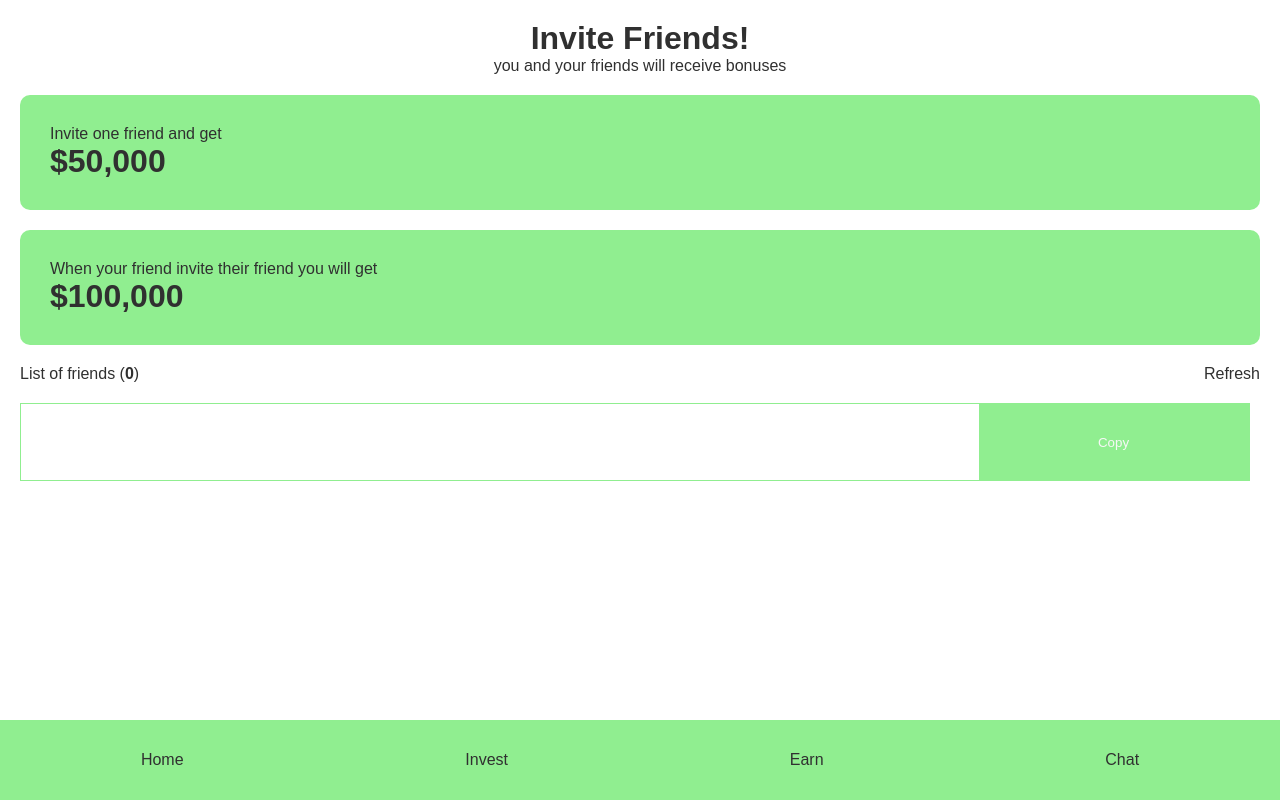
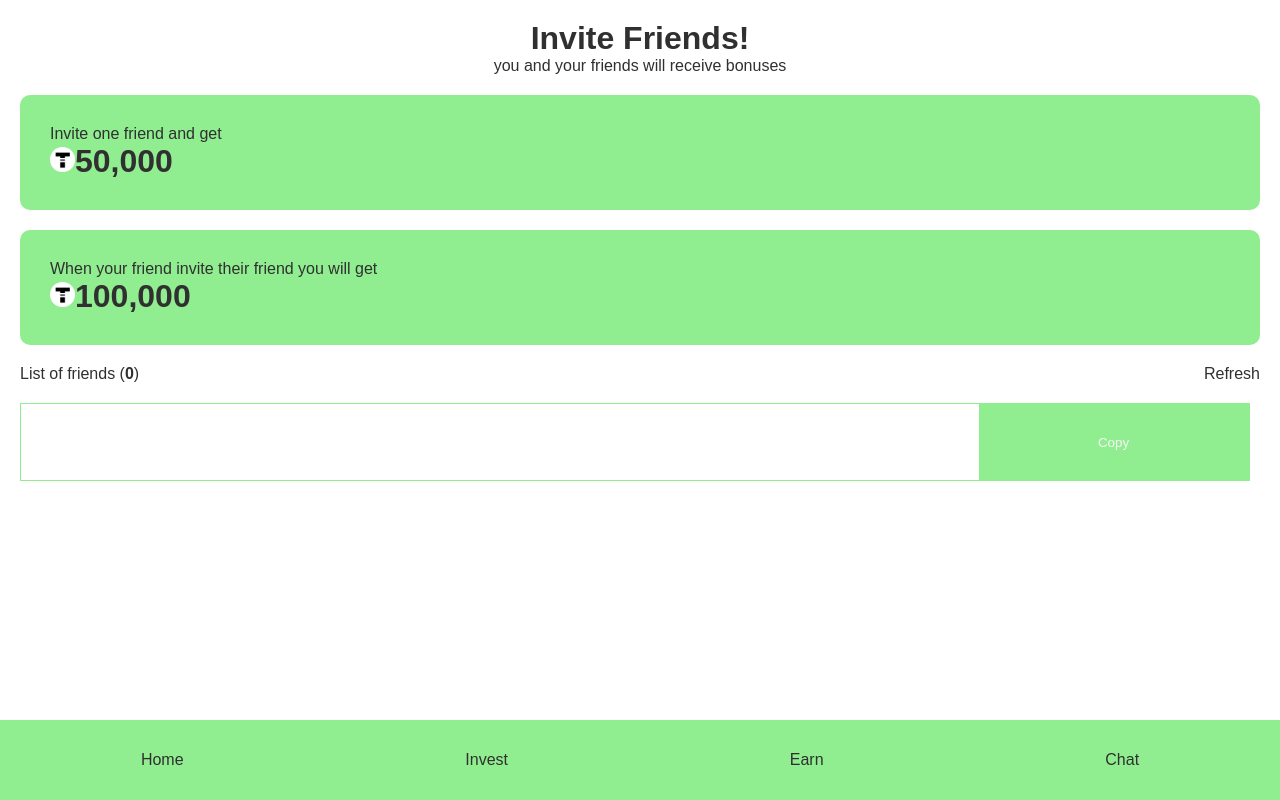
Before and after one commit to ojiiis/app, a plain HTML site: page friends.html in a window 1280 px wide. Drawn offline with Linux system fonts and the light colour scheme.

Commit message:
Update friends.html

```diff
--- a/friends.html
+++ b/friends.html
@@ -30,11 +30,11 @@
             </div>
             <div id="earn">
             <p>Invite one friend and get</p>
-            <h1>$50,000</h1>
+            <h1><img src="img/logo-b.png" width="25px">50,000</h1>
             </div>
             <div id="earn">
             <p>When your friend invite their friend you will get</p>
-            <h1>$100,000</h1>
+            <h1><img src="img/logo-b.png" width="25px">100,000</h1>
             </div>
 
 
```
